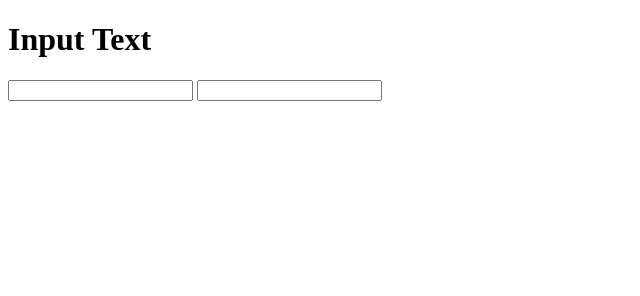
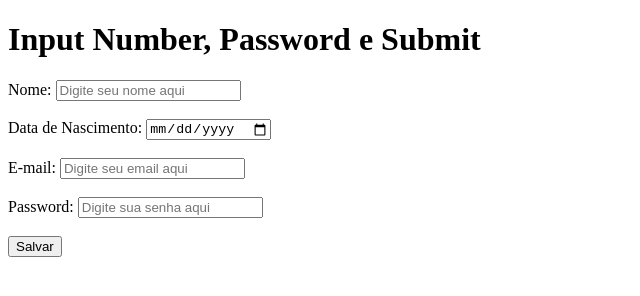
Before and after one commit to MarlonLight04/aulas-devemdobro-avan, a plain HTML site: page index.html in a window 1280 px wide. Shown: the whole page, without its empty margins (0-640 px from the left). Drawn offline with Linux system fonts and the light colour scheme.

Commit message:
atualizacao-input

```diff
--- a/index.html
+++ b/index.html
@@ -3,12 +3,32 @@
 <head>
     <meta charset="UTF-8">
     <meta name="viewport" content="width=device-width, initial-scale=1.0">
-    <title>Input Text</title>
+    <title>Input Number, Password e Submit</title>
+
+    <link rel="stylesheet" href="style.css">
 </head>
 <body>
-    <h1>Input Text</h1>
+    <h1>Input Number, Password e Submit</h1>
 
-    <input type="text" name="nome">
-    <input type="text" name="email">
+    <div class="wrapper">
+        <label for="nome">Nome:</label>
+        <input type="text" name="name" value="" id="nome" placeholder="Digite seu nome aqui">
+        <br><br>
+
+        <label for="idade">Data de Nascimento:</label>
+        <input type="date" name="date" id="datanascimento" placeholder="">
+        <br><br>
+
+        <label for="email">E-mail:</label>
+        <input type="text" name="email" value="" id="email" placeholder="Digite seu email aqui">
+        <br><br>
+
+        <label for="senha">Password:</label>
+        <input type="password" name="password" id="senha" placeholder="Digite sua senha aqui">
+        <br><br>
+
+        <input type="submit" value="Salvar">
+    </div>
+
 </body>
 </html>
```
Also changed, not shown: style.css (added).
